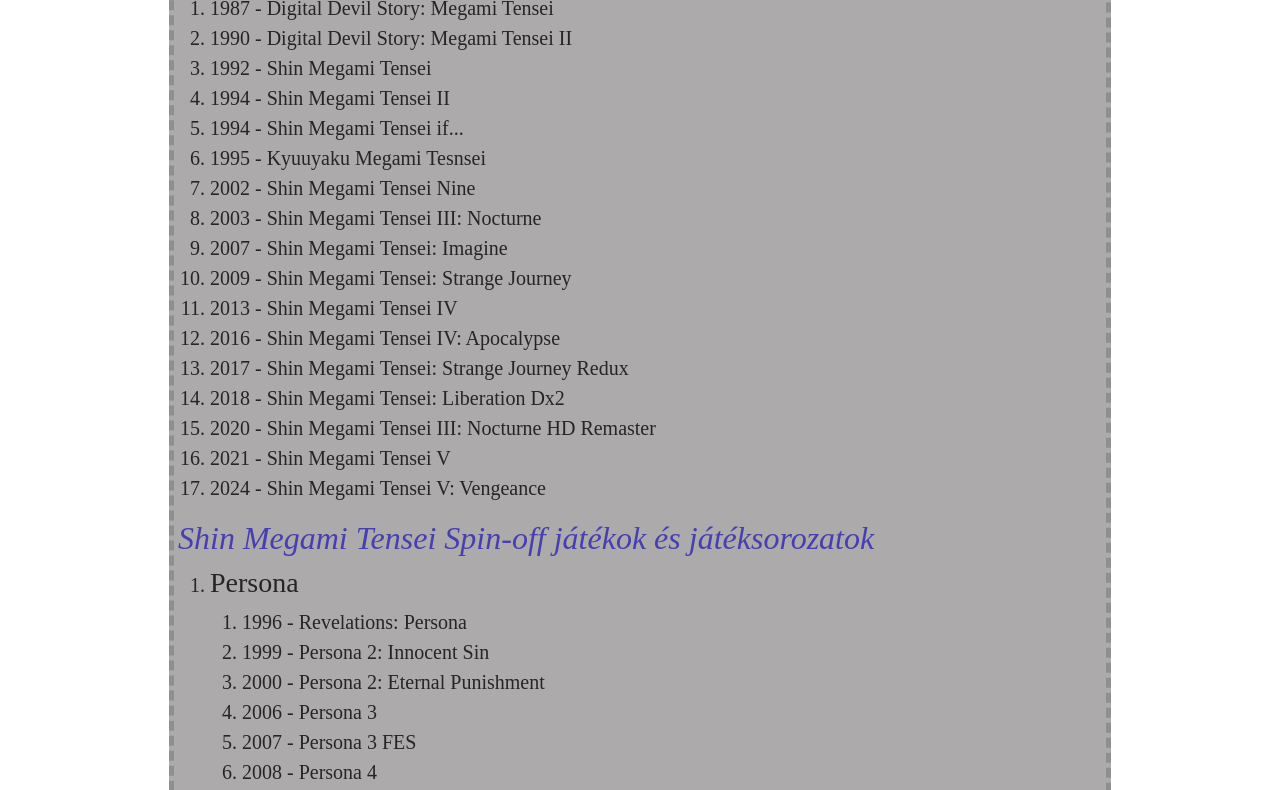
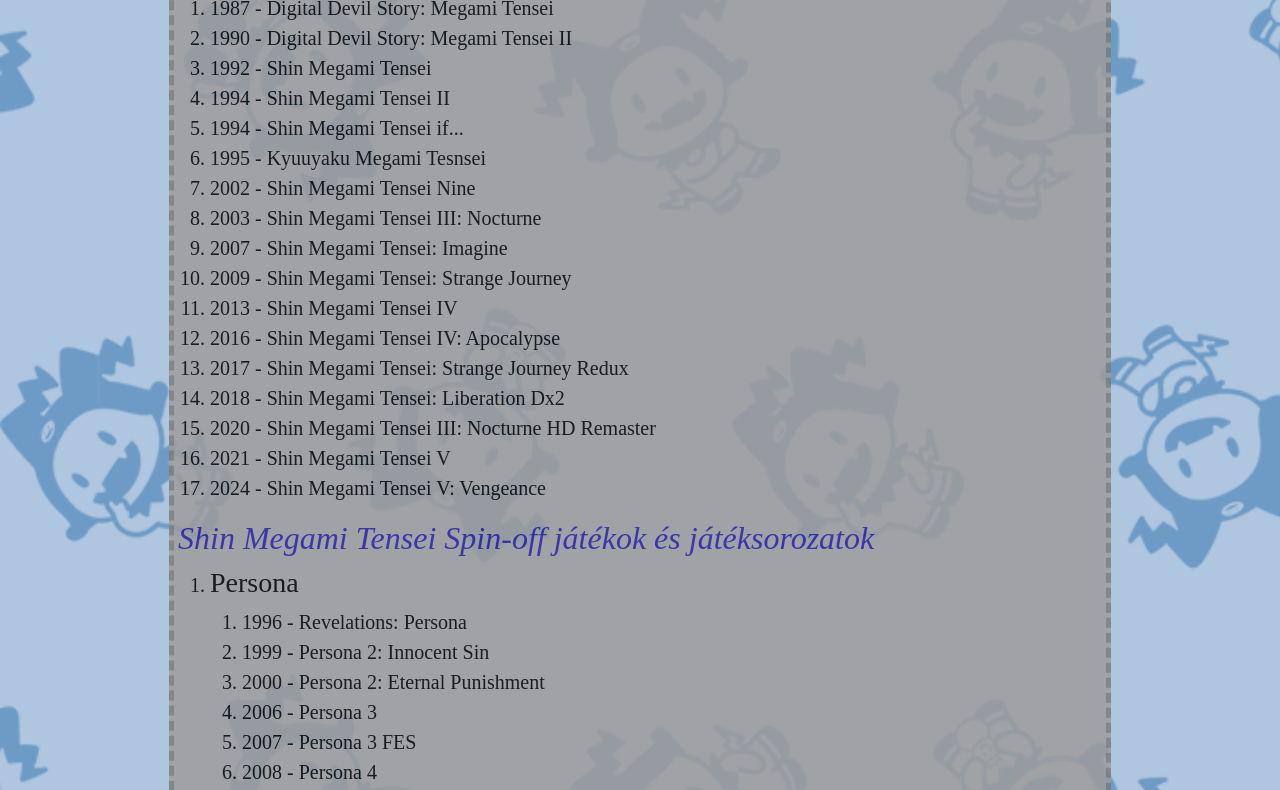
Before and after one commit to bTehoedor/Gyakorlatimunka0709CS, a plain HTML site: page games.html in a window 1280 px wide. Shown: the part 335-1125 px from the top of the page. Drawn offline with Linux system fonts and the light colour scheme.

Commit message:
Update games.css

```diff
--- a/games.css
+++ b/games.css
@@ -1,5 +1,5 @@
 body{
-    background-image: url("../Tetszőleges téma/DtolM7M.png");
+    background-image: url("DtolM7M.png");
     background-repeat: no-repeat;
     background-size:cover;
     font-size: 20px !important;
```
